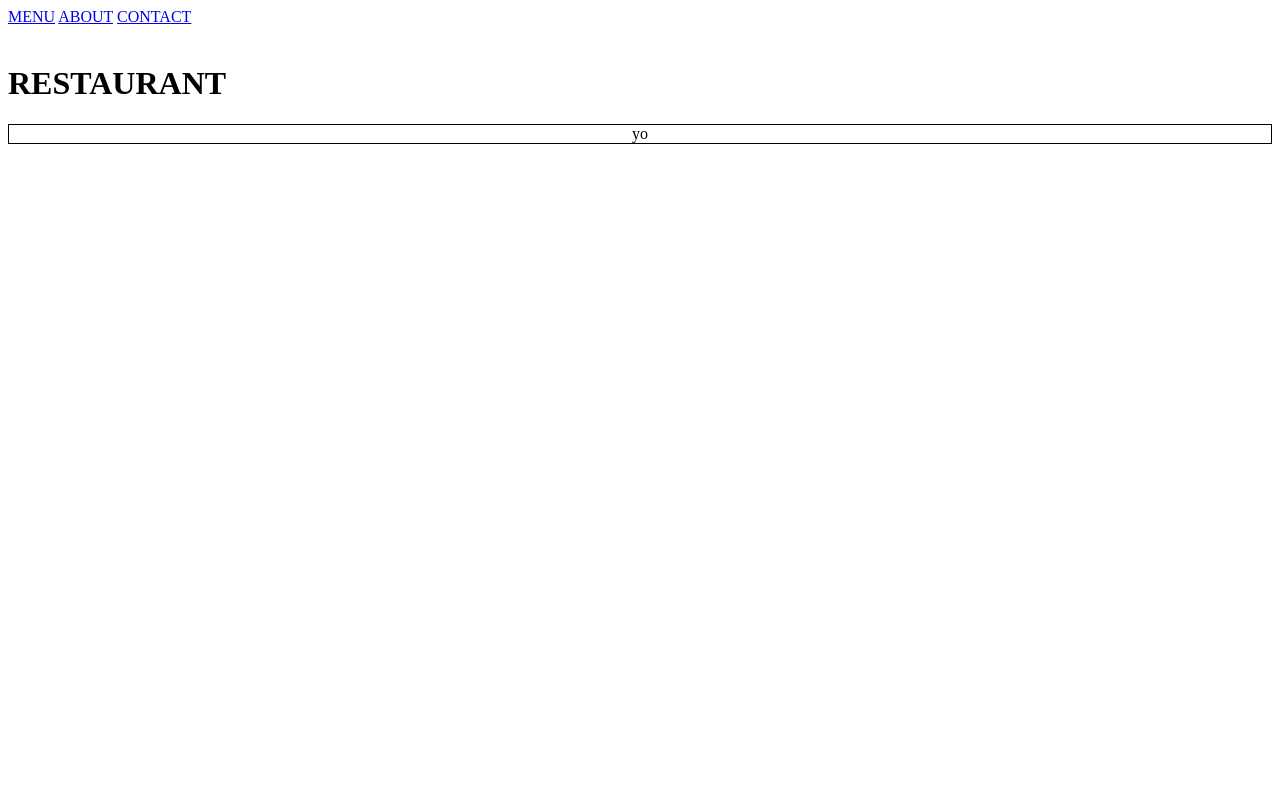
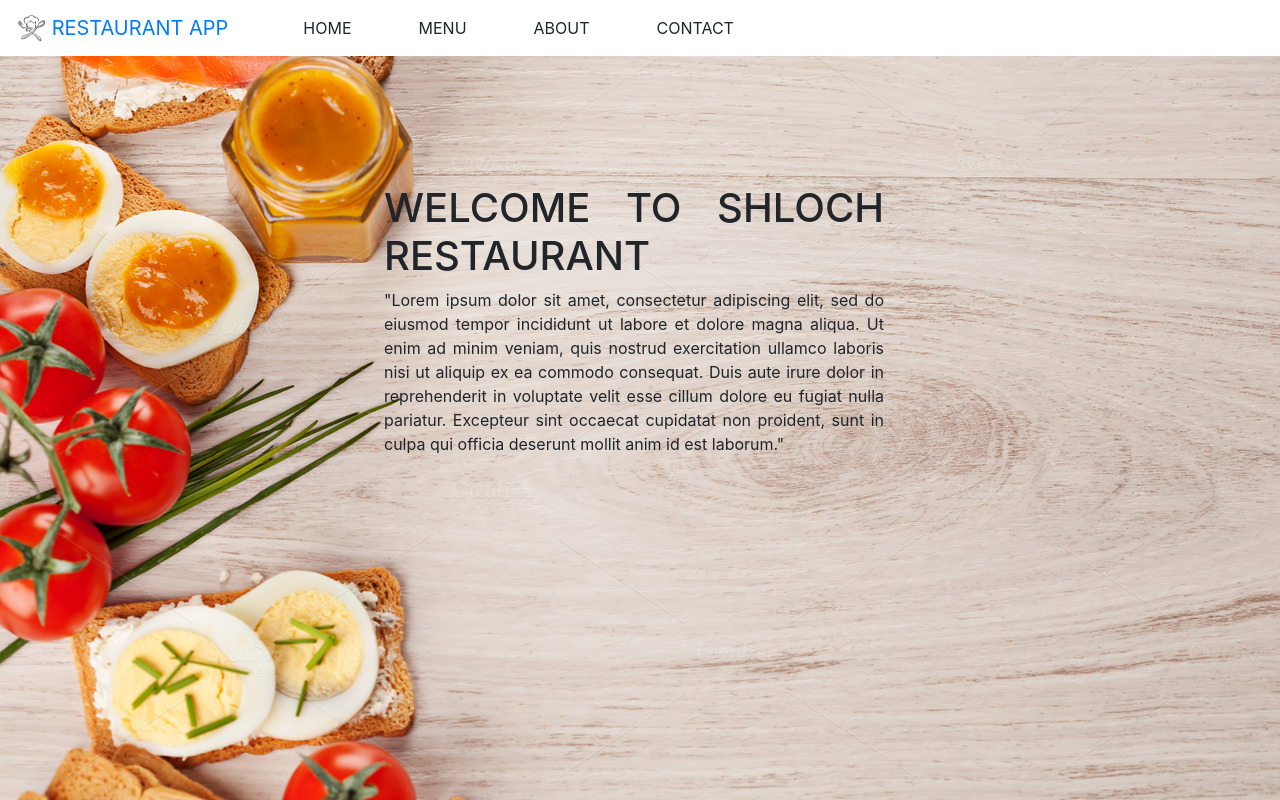
Before and after one commit to shloch/RESTAURANT_PAGE, a website built with webpack: page dist/index.html in a window 1280 px wide. Built offline with nearby package versions, Linux system fonts and the light colour scheme.

Commit message:
finished building

```diff
--- a/src/about.js
+++ b/src/about.js
@@ -1,4 +1,6 @@
-let about_pre_txt = "ABOUT US ";
+let about_pre_txt = ` <h1>Know more about us</h1>
+<p>Lorem ipsum dolor sit amet, consectetur adipiscing elit, sed do eiusmod tempor incididunt ut labore et dolore magna aliqua. Ut enim ad minim veniam, quis nostrud exercitation</p>
+<h4>Contact Us</h4>`;
 
 function about_txt() {
     var element = document.createElement("div");
--- a/src/contact.js
+++ b/src/contact.js
@@ -1,4 +1,9 @@
-let pre_txt = "CONTACT PAGE";
+let pre_txt = `<h1>Contact Us</h1>
+<p>Lorem ipsum dolor sit amet, consectetur adipiscing elit, sed do eiusmod tempor incididunt ut labore et dolore magna aliqua. Ut enim ad minim veniam, quis nostrud exercitation</p>
+<h4>Tel : 456-908-890</h4>
+<h4>Email : restaurant@microverse.code</h4>
+<h4>Location : STandford Road , SILICON VALLEY</h4>
+<h4>OPENING HOURS : 10am - 7pm</h4>`;
 
 function contact_txt() {
     var element = document.createElement("div");
--- /dev/null
+++ b/src/home.js
@@ -0,0 +1,17 @@
+let home_pre_txt = `<h1 class="anim">WELCOME TO SHLOCH RESTAURANT</h1>
+<p>
+    "Lorem ipsum dolor sit amet, consectetur adipiscing elit, sed do eiusmod tempor incididunt ut labore et dolore magna aliqua. Ut enim ad minim veniam, quis nostrud exercitation ullamco laboris nisi ut aliquip ex ea commodo consequat. Duis aute irure dolor
+    in reprehenderit in voluptate velit esse cillum dolore eu fugiat nulla pariatur. Excepteur sint occaecat cupidatat non proident, sunt in culpa qui officia deserunt mollit anim id est laborum."
+</p>`;
+
+function home_txt() {
+    var element = document.createElement("div");
+    document.getElementById("content").innerHTML = ""; //empty the div
+    document.getElementById("content").appendChild(element);
+    //element.setAttribute("id", "about_id"); //giv child new id
+
+    element.innerHTML = home_pre_txt;
+    return element;
+}
+
+export { home_txt };
--- a/src/index.js
+++ b/src/index.js
@@ -1,11 +1,20 @@
 "use strict";
 
+import { nav_menu } from "./navbar";
 import { about_txt } from "./about";
 import { menu_txt } from "./menu";
 import { contact_txt } from "./contact";
+import { home_txt } from "./home";
 
-//console.log("testing WEBPACK in the RESTAURANT");
-//console.log("another line");
+//-------inserts HOME PAGE text ---------------
+nav_menu();
+home_txt();
+//-----------------------------------------
+const home_link = document.querySelector("#home_link");
+home_link.addEventListener("click", e => {
+    home_txt();
+    e.preventDefault();
+});
 
 const about_link = document.querySelector("#about_link");
 about_link.addEventListener("click", e => {
--- a/src/menu.js
+++ b/src/menu.js
@@ -1,4 +1,15 @@
-let pre_txt = "MENU PAGE";
+let pre_txt = `
+
+    <div class="text-box shadow-sm p-3 mb-5 bg-white rounded responsive">
+        <h1>Eat and Heat your world up</h1>
+        <p>Lorem ipsum dolor sit amet, consectetur adipiscing elit, sed do eiusmod tempor incididunt ut labore et dolore magna aliqua. Ut enim ad minim veniam, quis nostrud exercitation</p>
+        <h4>Lorem ipsum dolor sit amet</h4>
+    </div>
+
+<div class="col-6 first-col">
+    <img src="assets/image1.jpeg" class="img-fluid shadow-lg p-3 mb-5 bg-white rounded responsive">
+</div>
+`;
 
 function menu_txt() {
     var element = document.createElement("div");
--- /dev/null
+++ b/src/navbar.js
@@ -0,0 +1,29 @@
+let nav_pre_txt = ` <nav class="navbar navbar-expand-lg bg-light">
+<a class="navbar-brand" href="#">
+    <img src="assets/logo.jpg" width="30" height="30" class="d-inline-block align-top" alt="" /> RESTAURANT APP
+</a>
+<button class="navbar-toggler" type="button" data-toggle="collapse" data-target="#navbarNavAltMarkup" aria-controls="navbarNavAltMarkup" aria-expanded="false" aria-label="Toggle navigation">
+<span class="navbar-toggler-icon"></span>
+</button>
+<div class="collapse navbar-collapse" id="navbarNavAltMarkup">
+    <div class="navbar-nav">
+        <a class="nav-item nav-link" id="home_link">HOME</a>
+
+        <a class="nav-item nav-link" id="menu_link">MENU</a>
+        <a class="nav-item nav-link" id="about_link">ABOUT</a>
+        <a class="nav-item nav-link" id="contact_link">CONTACT</a>
+    </div>
+</div>
+</nav>`;
+
+function nav_menu() {
+    var nav_menu = document.createElement("div");
+    nav_menu.setAttribute("id", "header"); //giv child new id
+    nav_menu.innerHTML = nav_pre_txt;
+
+    var BODY = document.querySelector("body");
+
+    BODY.insertAdjacentElement("afterbegin", nav_menu);
+}
+
+export { nav_menu };
```
Also changed, not shown: dist/assets/style.css, dist/index.html, dist/main.js.
